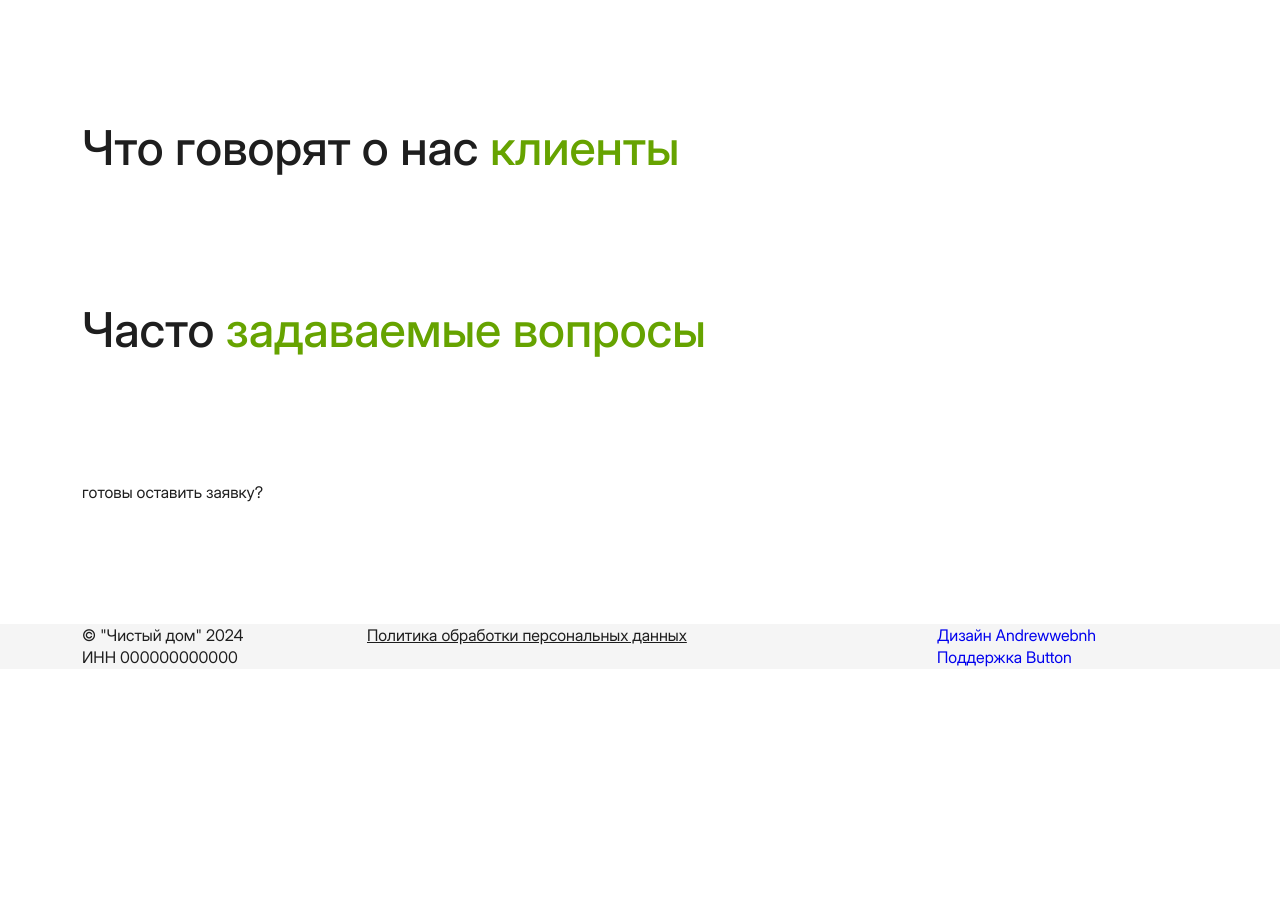
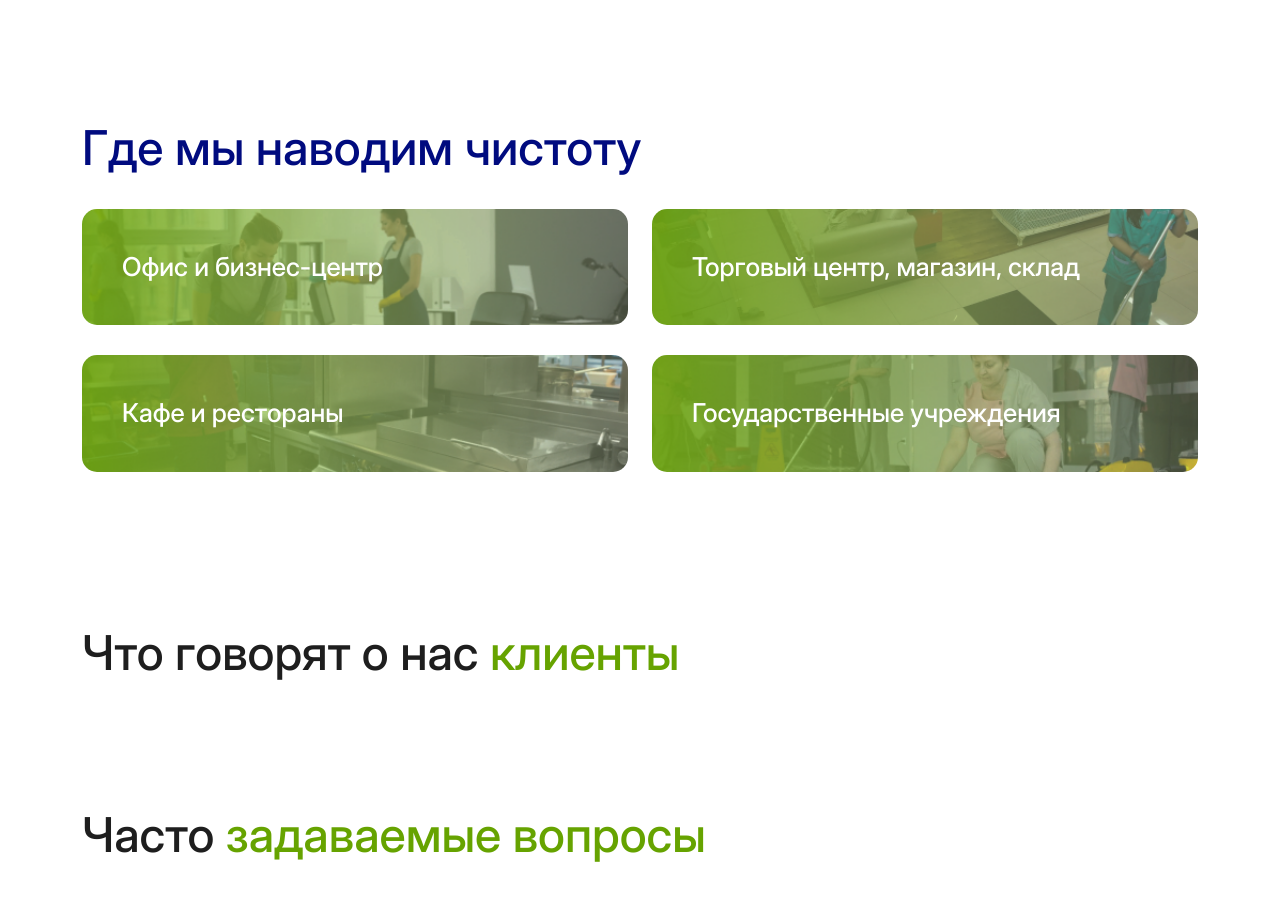
Before and after one commit to motor100/chistydom, a website: page app/1.html in a window 1280 px wide. Shown: the part 4245-5146 px from the top of the page. Before the commit the page ends 4914 px from the top, so only its background shows below. Drawn offline with nearby package versions, Linux system fonts and the light colour scheme; files that its build step writes are made by us from their sources.

Commit message:
Where we work section

```diff
--- a/app/1.html
+++ b/app/1.html
@@ -179,6 +179,50 @@
     </div>
   </div>
 
+  <div class="where-we-work-section section">
+    <div class="container">
+      <div class="section-title"><span class="bluecolor">Где мы наводим чистоту</span></div>
+      <div class="places">
+        <div class="row">
+          <div class="col-md-6">
+            <div class="item">
+              <div class="item-text">Офис и бизнес-центр</div>
+              <div class="item-image">
+                <img src="/images/uborka-ofisov/where-we-work-office.png" alt="">
+              </div>
+            </div>
+          </div>
+          <div class="col-md-6">
+            <div class="item">
+              <div class="item-text">Торговый центр, магазин, склад</div>
+              <div class="item-image">
+                <img src="/images/uborka-ofisov/where-we-work-mall.png" alt="">
+              </div>
+            </div>
+          </div>
+          <div class="col-md-6">
+            <div class="item">
+              <div class="item-text">Кафе и рестораны</div>
+              <div class="item-image">
+                <img src="/images/uborka-ofisov/where-we-work-restaurant.png" alt="">
+              </div>
+            </div>
+          </div>
+          <div class="col-md-6">
+            <div class="item">
+              <div class="item-text">Государственные учреждения</div>
+              <div class="item-image">
+                <img src="/images/uborka-ofisov/where-we-work-federal.png" alt="">
+              </div>
+            </div>
+          </div>
+        </div>
+      </div>
+    </div>
+  </div>
+
+
+
 
   <div class="testimonials-section section">
     <div class="container">
--- a/app/styles/sass/main.scss
+++ b/app/styles/sass/main.scss
@@ -338,6 +338,34 @@ ul {
 
 }
 
+.where-we-work-section {
+  .item {
+    position: relative;
+    margin: 0 0 30px 0;
+    padding: 40px;
+    border-radius: 15px;
+    overflow: hidden;
+  }
+  .item-text {
+    font-family: 'interdisplay-medium';
+    font-size: 26px;
+    color: #fff;
+  }
+  .item-image {
+    position: absolute;
+    top: 0;
+    left: 0;
+    width: 100%;
+    height: 100%;
+    z-index: -1;
+  }
+  .item-image img {
+    width: 100%;
+    height: 100%;
+    object-fit: cover;
+  }
+}
+
 // footer
 .footer {
   background-color: $beigecolor;
```
Also changed, not shown: app/css/app.min.css, app/images/uborka-ofisov/where-we-work-federal.png (added), app/images/uborka-ofisov/where-we-work-mall.png (added), app/images/uborka-ofisov/where-we-work-office.png (added), app/images/uborka-ofisov/where-we-work-restaurant.png (added).
